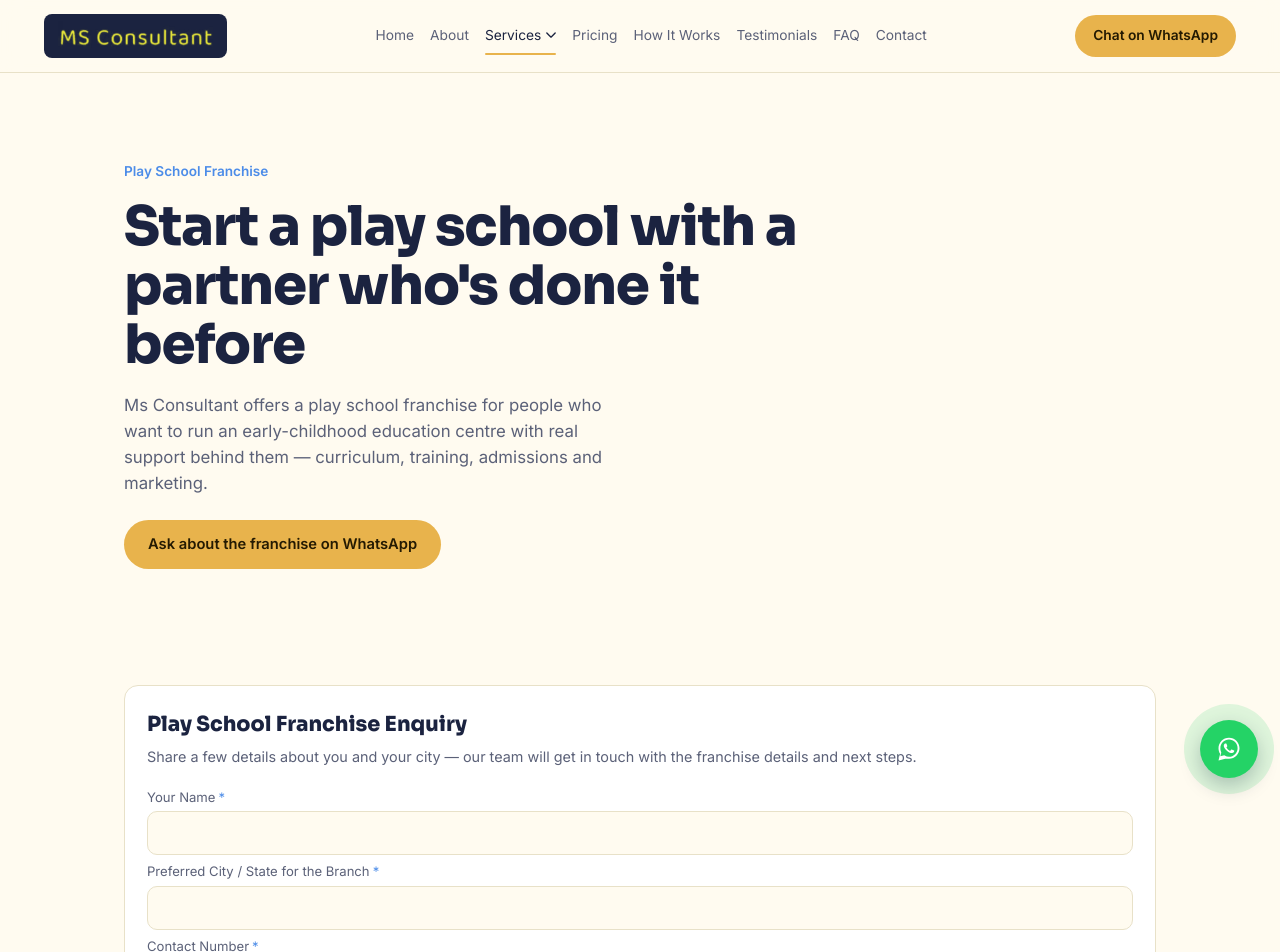
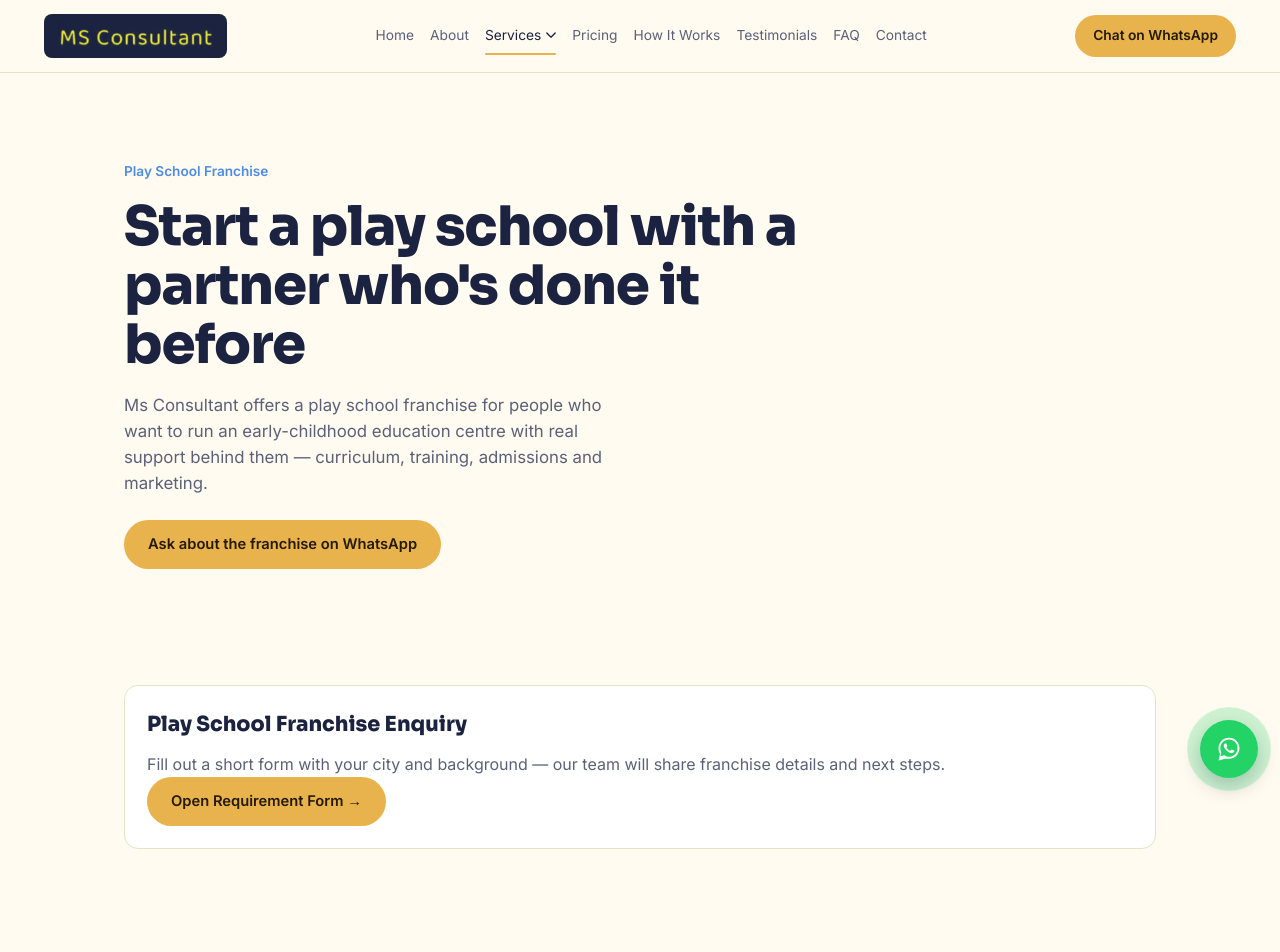
Before and after one commit to Deepak172003/MS_Consultant, a React (Vite) app: page /MS_Consultant/play-school in a window 1280 px wide. Shown: the top 952 px of the page. Built offline with nearby package versions, Linux system fonts and the light colour scheme.

Commit message:
Refactor PlaySchool component to use link instead of form
Removed EnquiryForm component and replaced it with a link to the enquiry form.

```diff
--- a/src/pages/PlaySchool.jsx
+++ b/src/pages/PlaySchool.jsx
@@ -1,6 +1,6 @@
+import { Link } from "react-router-dom";
 import WhatsAppCTA from "../components/WhatsAppCTA";
-import EnquiryForm from "../components/EnquiryForm";
-import { PLAY_SCHOOL_HIGHLIGHTS, COMPANY_NAME, PLAY_SCHOOL_ENQUIRY_FIELDS } from "../data/constants";
+import { PLAY_SCHOOL_HIGHLIGHTS, COMPANY_NAME } from "../data/constants";
 
 export default function PlaySchool() {
   return (
@@ -22,13 +22,18 @@ export default function PlaySchool() {
 
       <section>
         <div className="wrap">
-          <EnquiryForm
-            title="Play School Franchise Enquiry"
-            note="Share a few details about you and your city — our team will get in touch with the franchise details and next steps."
-            fields={PLAY_SCHOOL_ENQUIRY_FIELDS}
-            formName="Play School — Franchise Enquiry"
-            whatsappMessage="Hi, I'd like to know about the Play School franchise."
-          />
+          <div className="panel-card enquiry-cta">
+            <h2>Play School Franchise Enquiry</h2>
+            <p className="muted">Fill out a short form with your city and background — our team will share franchise details and next steps.</p>
+            <Link
+              to="/enquiry/play-school"
+              target="_blank"
+              rel="noopener noreferrer"
+              className="btn btn-primary"
+            >
+              Open Requirement Form →
+            </Link>
+          </div>
         </div>
       </section>
 
```
